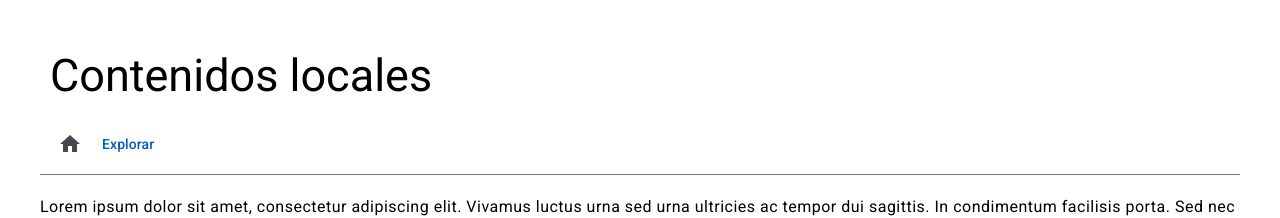
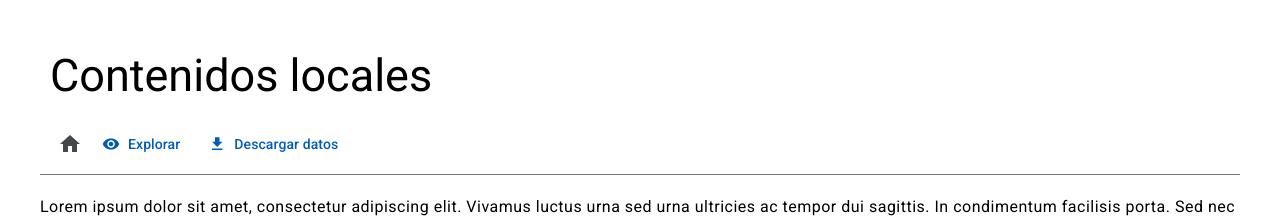
Before and after one commit to PlanNacionaldePatrimonioByD/contenidos-locales, an Angular app: page /intro in a window 1280 px wide. Shown: the top 218 px of the page. Built offline with nearby package versions, Linux system fonts and the light colour scheme.

Commit message:
se agrega botón descarga de datos

```diff
--- a/src/app/app.component.html
+++ b/src/app/app.component.html
@@ -7,9 +7,12 @@
           <button mat-icon-button aria-label="ir al inicio" routerLink="/intro">
             <mat-icon>home</mat-icon>
           </button>
-          <button mat-button aria-label="Explorar" routerLink="/explorar">
-            Explorar
-          </button>
+          <a mat-button aria-label="Explorar" routerLink="/explorar">
+            <mat-icon>visibility</mat-icon> Explorar
+          </a>
+          <a href="assets/data/Contenidos Locales.csv" download="Contenidos Locales.csv" mat-button>
+            <mat-icon>download</mat-icon> Descargar datos
+          </a>
         </div>
       </div>
     </div>
```
